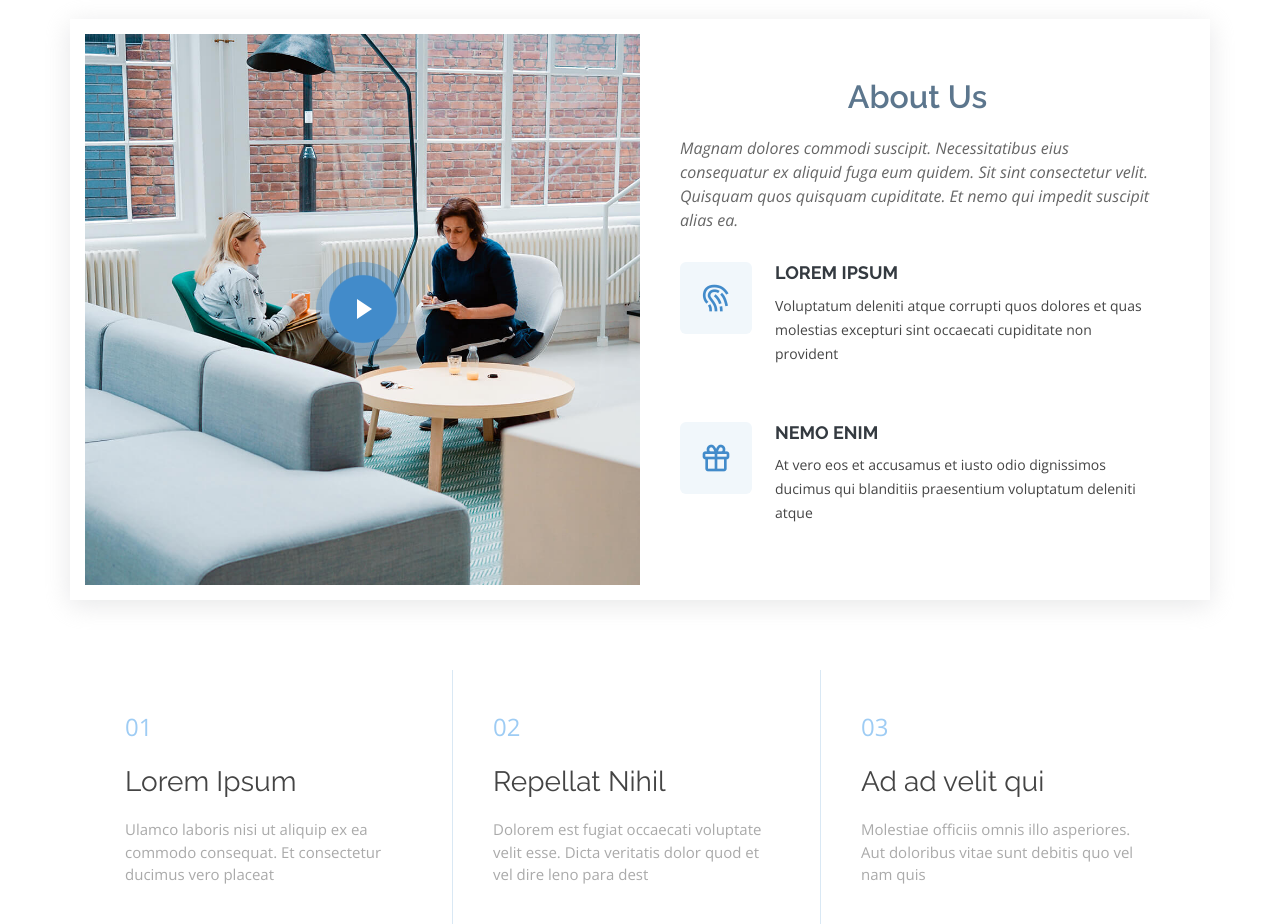
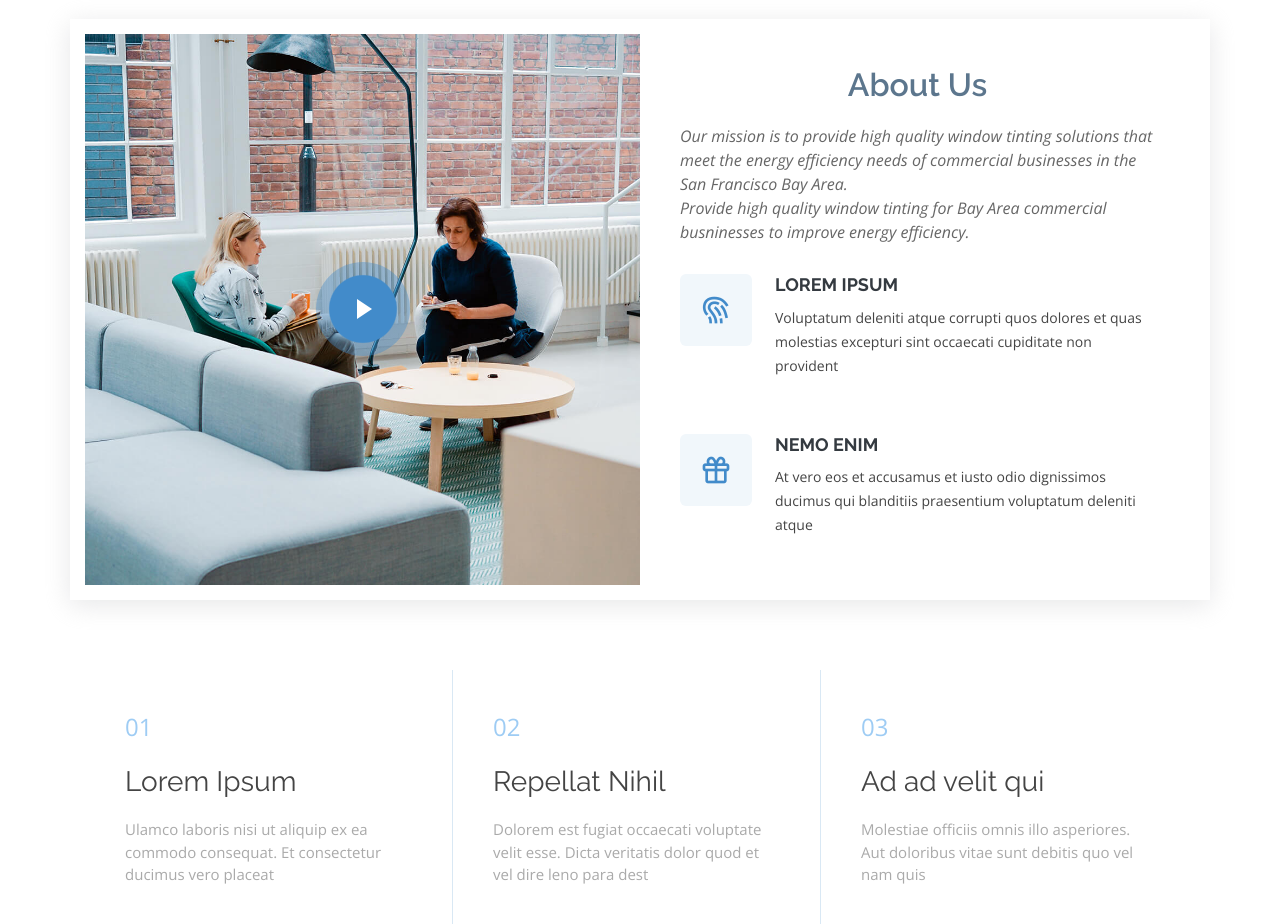
Before and after one commit to ike5/choicetint.com, a plain HTML site: page index.html in a window 1280 px wide. Shown: the part 840-1764 px from the top of the page. Drawn offline with nearby package versions, Linux system fonts and the light colour scheme.

Commit message:
add mission statement

```diff
--- a/index.html
+++ b/index.html
@@ -180,8 +180,10 @@
 
             <div class="section-title">
               <h2>About Us</h2>
-              <p>Magnam dolores commodi suscipit. Necessitatibus eius consequatur ex aliquid fuga eum quidem. Sit sint
-                consectetur velit. Quisquam quos quisquam cupiditate. Et nemo qui impedit suscipit alias ea.</p>
+              <p>Our mission is to provide high quality window tinting solutions that meet the energy efficiency needs
+                of commercial businesses in the San Francisco Bay Area.</br> Provide high quality window tinting for Bay
+                Area commercial busninesses to improve energy efficiency.
+              </p>
             </div>
 
             <div class="icon-box" data-aos="fade-up" data-aos-delay="100">
```
